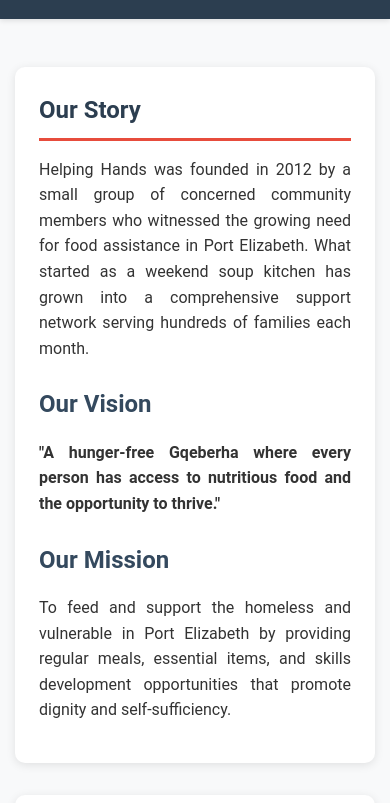
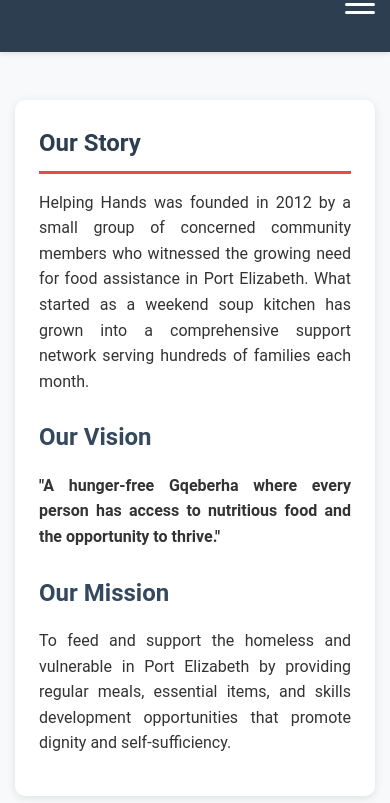
Before and after one commit to RCOnlineCampus/HelpingHands, a plain HTML site: page About.html in a window 390 px wide. Shown: the part 101-904 px from the top of the page. Drawn offline with Linux system fonts and the light colour scheme.

Commit message:
Carried over the changes to the other HTML pages. Regarding Hamburger Menu.

```diff
--- a/About.html
+++ b/About.html
@@ -17,6 +17,13 @@
             <h1>Helping Hands</h1>
             <p>Serving Gqeberha since 2012</p>
         </div>
+
+        <!-- Hamburger Toggle -->
+        <input type="checkbox" id="nav-toggle" class="nav-toggle">
+        <label for="nav-toggle" class="nav-toggle-label">
+            <span></span>
+        </label>
+
         <!-- Navigation menu -->
         <nav>
             <ul>
@@ -30,6 +37,7 @@
         </nav>
     </div>
 </div>
+
     </header>
     <!-- ================= MAIN CONTENT ================= -->
     <main class="main-content">
```
Also changed, not shown: Contact.html (+8 -0 lines), Enquiry.html (+8 -0 lines), Services.html (+8 -0 lines). Lines whose indentation alone changed are shown as unchanged.
